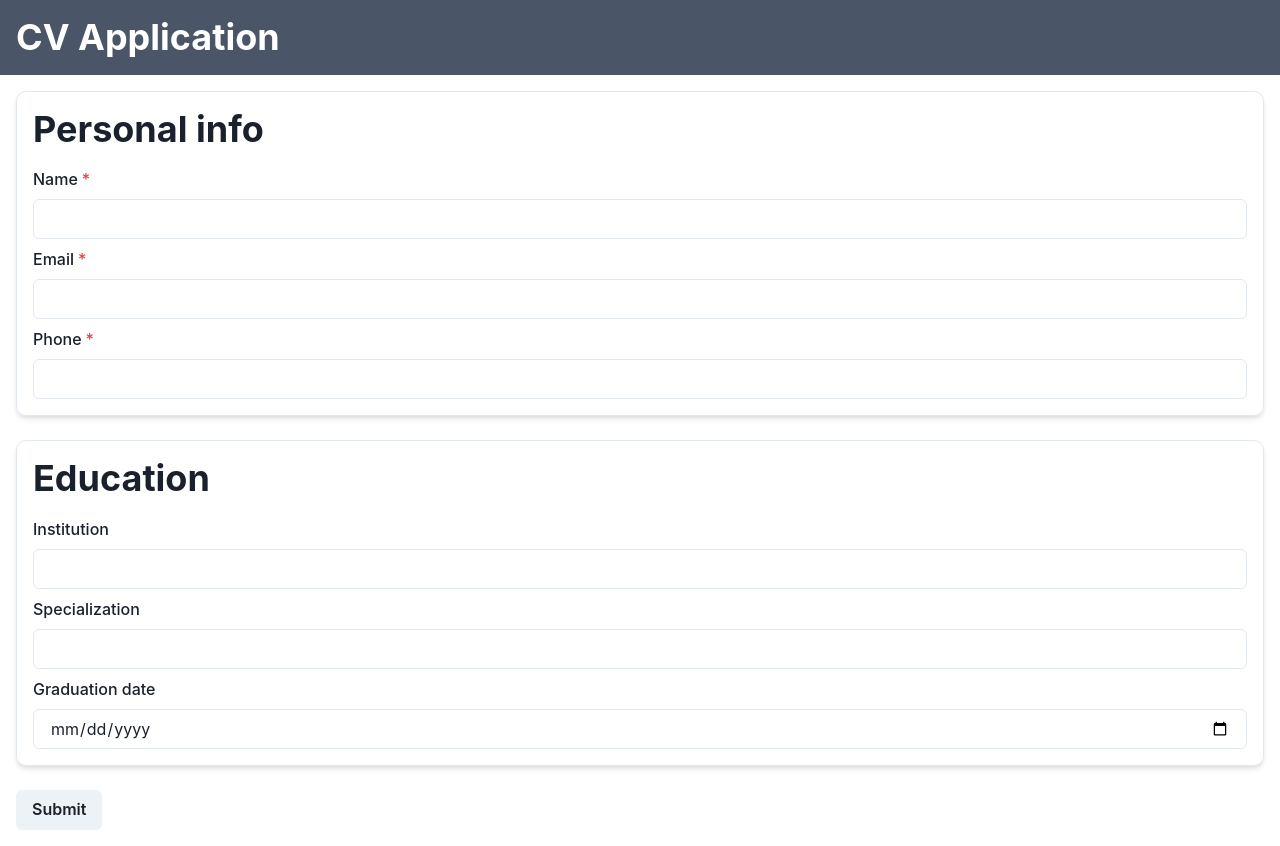
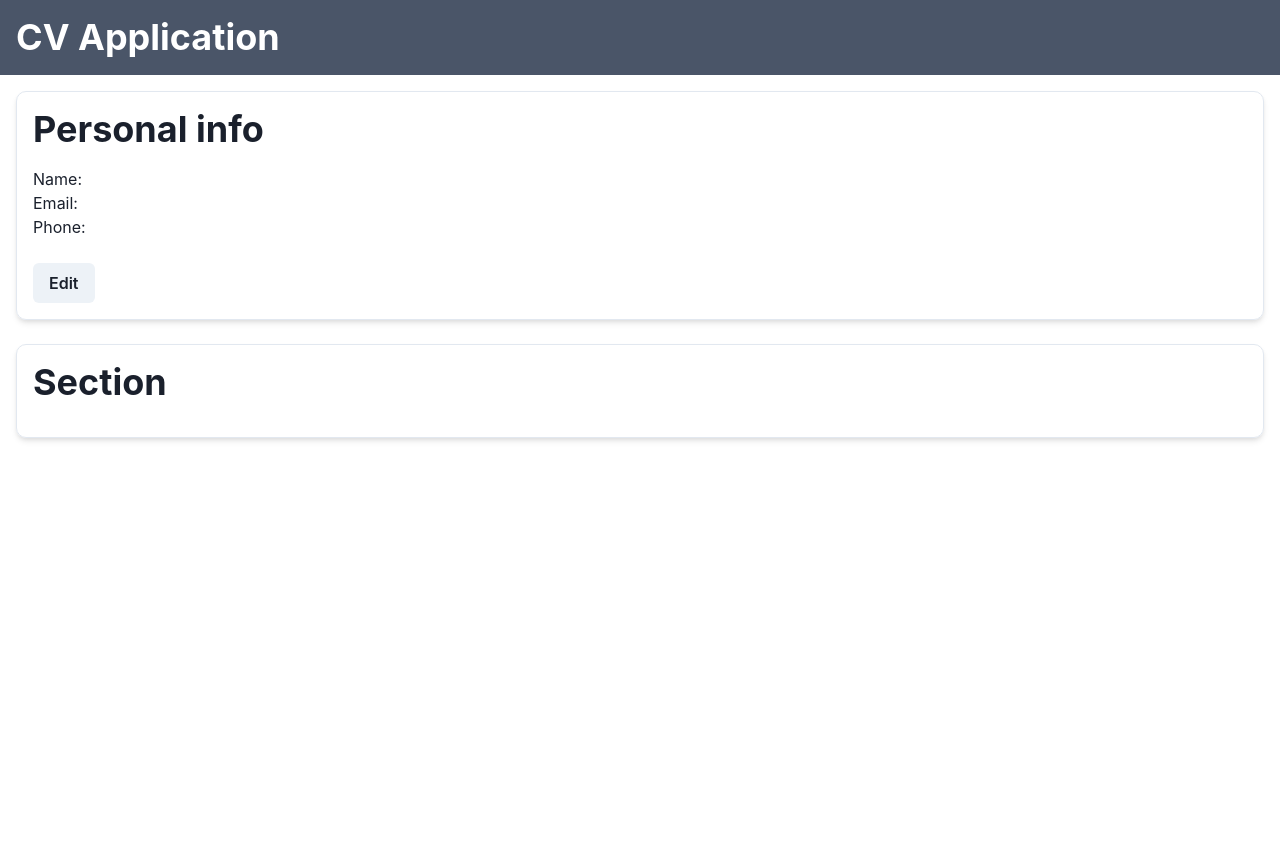
Before and after one commit to isikava/cv-app, a React (Create React App) app: page / in a window 1280 px wide. After the commit the page ends 800 px from the top, so only its background shows below. Built offline with nearby package versions, Linux system fonts and the light colour scheme.

Commit message:
Input and Edit form

```diff
--- a/src/App.js
+++ b/src/App.js
@@ -13,6 +13,7 @@ import {
   VStack,
   theme,
 } from '@chakra-ui/react';
+import { useState } from 'react';
 
 export const Header = () => {
   return (
@@ -22,7 +23,7 @@ export const Header = () => {
   );
 };
 
-export const FormSection = ({ title, children, ...props }) => {
+export const Section = ({ title, children, ...props }) => {
   return (
     <Box
       as="section"
@@ -34,29 +35,100 @@ export const FormSection = ({ title, children, ...props }) => {
       {...props}
     >
       <Heading mb={4}>{title}</Heading>
-      <VStack>{children}</VStack>
+      {children}
     </Box>
   );
 };
 
+export const Form = ({ handleSubmit, children }) => {
+  return (
+    <form onSubmit={handleSubmit}>
+      <VStack>{children}</VStack>
+      <Button type="submit">Save</Button>
+    </form>
+  );
+};
+
+export const Info = ({ handleEdit, children }) => {
+  return (
+    <div>
+      {children}
+      <br />
+      <Button onClick={handleEdit}>Edit</Button>
+    </div>
+  );
+};
+
+const initialPersonal = { name: '', email: '', phone: '' };
+
 export const Main = () => {
+  const [personal, setPersonal] = useState(initialPersonal);
+  const [isEditing, setIsEditing] = useState(false);
+
+  const handleChange = e => {
+    const { name, value } = e.target;
+
+    setPersonal({
+      ...personal,
+      [name]: value,
+    });
+  };
+
+  const handleSubmit = e => {
+    e.preventDefault();
+    console.log(personal);
+    setIsEditing(false);
+  };
+
   return (
     <Box as="main" p={4}>
-      <FormSection title="Personal info" mb={6}>
-        <FormControl isRequired>
+      <Section title="Personal info" mb={6}>
+        {isEditing ? (
+          <Form handleSubmit={handleSubmit}>
+            <FormControl>
               <FormLabel>Name</FormLabel>
-          <Input type="text" />
+              <Input
+                type="text"
+                name="name"
+                value={personal.name}
+                onChange={handleChange}
+              />
             </FormControl>
-        <FormControl isRequired>
+            <FormControl>
               <FormLabel>Email</FormLabel>
-          <Input type="email" />
+              <Input
+                type="email"
+                name="email"
+                value={personal.email}
+                onChange={handleChange}
+              />
             </FormControl>
-        <FormControl isRequired>
+            <FormControl>
               <FormLabel>Phone</FormLabel>
-          <Input type="tel" />
+              <Input
+                type="tel"
+                name="phone"
+                value={personal.phone}
+                onChange={handleChange}
+              />
             </FormControl>
-      </FormSection>
-      <FormSection title="Education" mb={6}>
+          </Form>
+        ) : (
+          <Info
+            handleEdit={() => {
+              setIsEditing(true);
+            }}
+          >
+            <div>Name: {personal.name}</div>
+            <div>Email: {personal.email}</div>
+            <div>Phone: {personal.phone}</div>
+          </Info>
+        )}
+      </Section>
+
+      <Section title="Section" mb={6}></Section>
+
+      {/* <FormSection title="Education" mb={6}>
         <FormControl>
           <FormLabel>Institution</FormLabel>
           <Input type="text" />
@@ -69,8 +141,8 @@ export const Main = () => {
           <FormLabel>Graduation date</FormLabel>
           <Input type="date" />
         </FormControl>
-      </FormSection>
-      <Button>Submit</Button>
+        <Button>Save</Button>
+      </FormSection> */}
     </Box>
   );
 };
```
Lines whose indentation alone changed are shown as unchanged.
